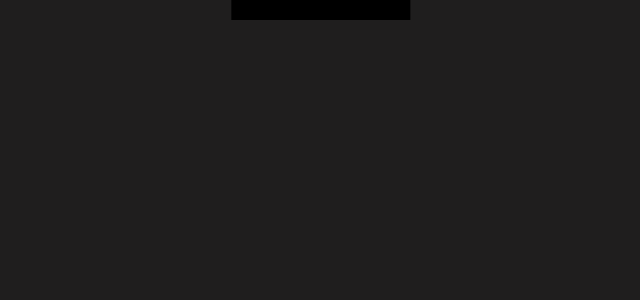
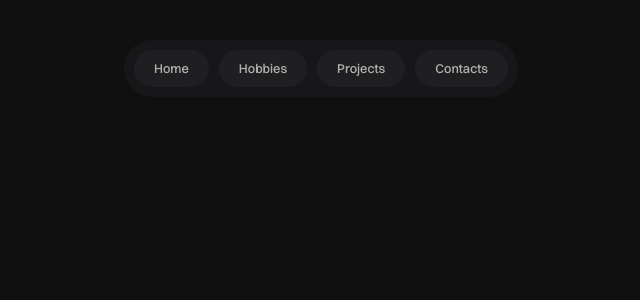
Before and after one commit to Bharathrico/portfolio-2024, a React (Create React App) app: page / in a window 1280 px wide. Shown: the top 300 px of the page, without its empty margins (319-959 px from the left). Built offline with nearby package versions, Linux system fonts and the light colour scheme.

Commit message:
big changes

```diff
--- a/src/Sections/Contacts.css
+++ b/src/Sections/Contacts.css
@@ -2,5 +2,5 @@
 {
     width: 100vw;
     height: 100vh;
-    background-color: rgb(31, 30, 30);
+    background-color: #101011;
 }
--- a/src/Sections/Hero.css
+++ b/src/Sections/Hero.css
@@ -2,5 +2,5 @@
 {
     width: 100vw;
     height: 100vh;
-    background-color: rgb(31, 30, 30);
+    background-color: #101011;
 }
--- a/src/Sections/Projects.css
+++ b/src/Sections/Projects.css
@@ -2,5 +2,5 @@
 {
     width: 100vw;
     height: 100vh;
-    background-color: rgb(31, 30, 30);
+    background-color: #101011;
 }
--- a/src/Sections/Selector.css
+++ b/src/Sections/Selector.css
@@ -1,11 +1,39 @@
 .Selector
 {
-    background-color: black;
-    /* position: absolute;
-    top: 20px;
-    transform: translate(-50%, 0%); */
-    margin: auto;
+    background-color: #17171A;
     position: absolute;
     left: 50%;
+    display: flex;
+    align-items: center;
+    justify-content: space-between;
+    top: 40px;
+    width: auto;
+    flex-wrap: wrap;
     transform: translate(-50%, 0%);
+    padding: 10px;
+    gap: 10px;
+    border-radius: 30px;
 }
+
+.pill
+{
+    font-size: 0.8rem;
+    font-weight: 500;
+    color: #B0B0B0;
+    padding: 10px;
+    padding-left: 20px;
+    padding-right: 20px;
+    border-radius: 20px;
+    background-color: #1F1F21;
+    cursor: pointer;
+}
+
+@font-face {
+    font-family: switzer;
+    src: url(../fonts/Switzer-Variable.ttf);
+}
+
+.switzer
+{
+    font-family: switzer;
+}
--- a/src/Sections/Selector.js
+++ b/src/Sections/Selector.js
@@ -2,10 +2,10 @@
 
 function Selector() {
     return (  <div className="Selector">
-            <span>Home</span>
-            <span>Home</span>
-            <span>Home</span>
-            <span>Home</span>
+            <span className='pill switzer'>Home</span>
+            <span className='pill switzer'>Hobbies</span>
+            <span className='pill switzer'>Projects</span>
+            <span className='pill switzer'>Contacts</span>
         </div>);
 }
 
--- a/src/Sections/Stack.css
+++ b/src/Sections/Stack.css
@@ -2,5 +2,5 @@
 {
     width: 100vw;
     height: 100vh;
-    background-color: rgb(31, 30, 30);
+    background-color: #101011;
 }
--- a/src/index.css
+++ b/src/index.css
@@ -7,8 +7,20 @@
   -webkit-font-smoothing: antialiased;
   -moz-osx-font-smoothing: grayscale;
 }
-
+html
+{scroll-behavior: smooth;}
 code {
   font-family: source-code-pro, Menlo, Monaco, Consolas, 'Courier New',
     monospace;
 }
+
+
+body::-webkit-scrollbar {
+  width: 6px;
+  background-color: #101011;
+}
+
+body::-webkit-scrollbar-thumb {
+  background-color: #1D1D1F;
+  border-radius: 10px;
+}
```
Also changed, not shown: src/fonts/Switzer-Variable.ttf (added), src/fonts/Switzer-VariableItalic.ttf (added).
